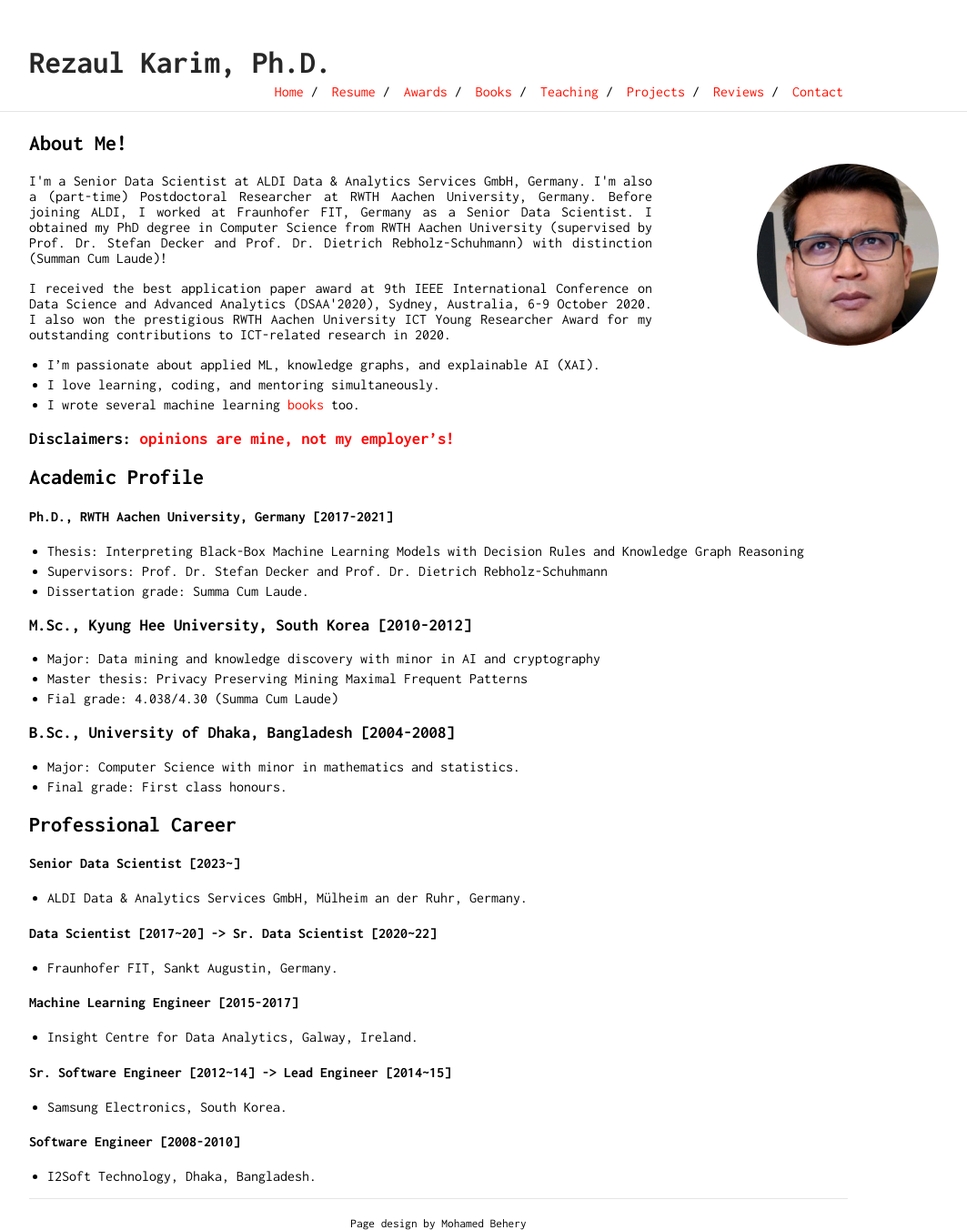
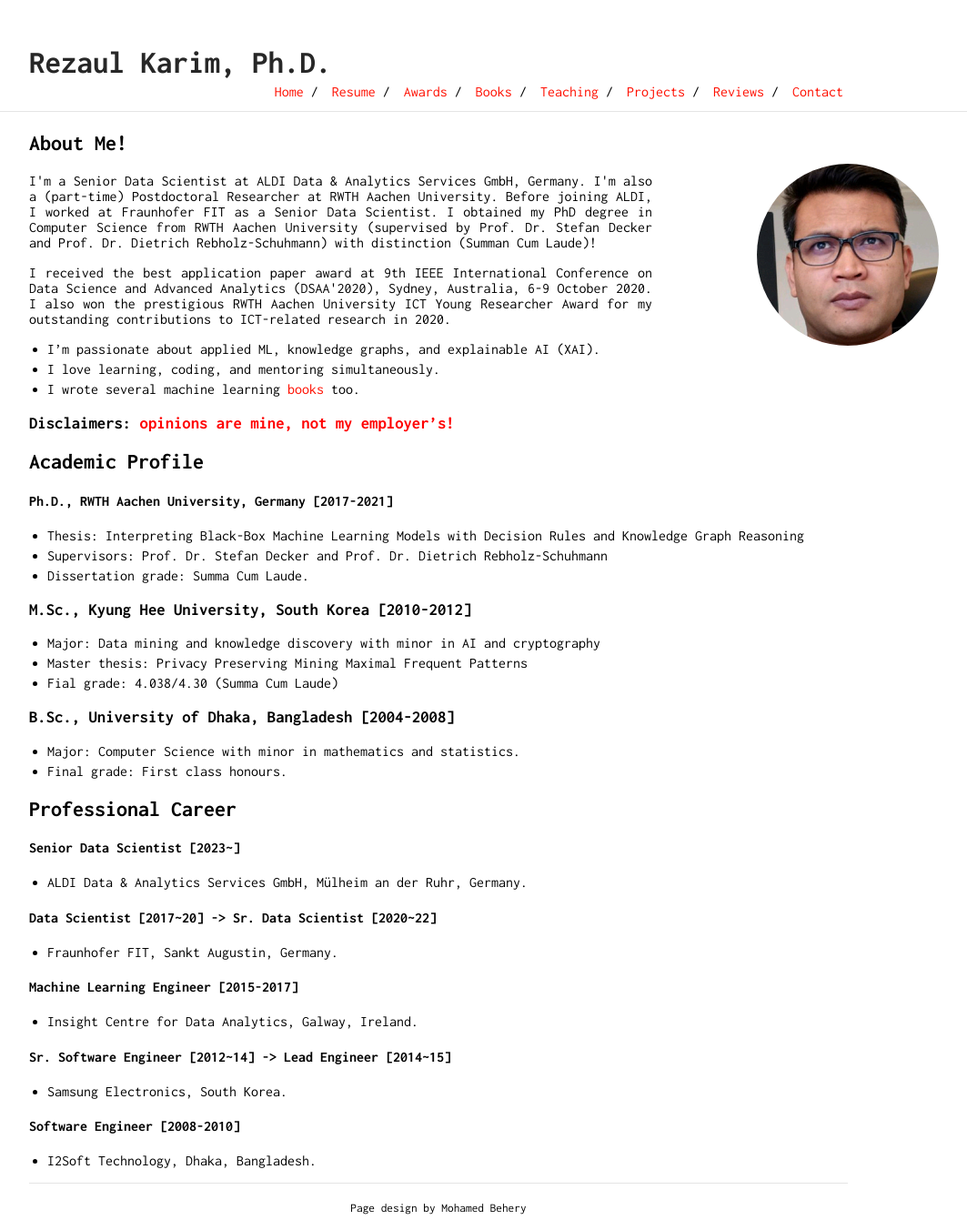
Before and after one commit to rezacsedu/rezacsedu.github.io, a Jekyll site: the page built from index.md, in a window 1280 px wide. Shown: the whole page at 91% size, without its empty margins (158-1221 px from the left). Built offline with Jekyll 4.4.1, drawn with Linux system fonts in a browser that asks for light colours; our own code applies the rules of GitHub Pages for plain Markdown files.

Commit message:
Update index.md

```diff
--- a/index.md
+++ b/index.md
@@ -1,7 +1,7 @@
 ## About Me!
 <img class="profile-picture" src="img/1664312512000.jpg" width="100">
 
-<p style='text-align: justify;'> I'm a Senior Data Scientist at ALDI Data & Analytics Services GmbH, Germany. I'm also a (part-time) Postdoctoral Researcher at RWTH Aachen University, Germany. Before joining ALDI, I worked at Fraunhofer FIT, Germany as a Senior Data Scientist. I obtained my PhD degree in Computer Science from RWTH Aachen University (supervised by Prof. Dr. Stefan Decker and Prof. Dr. Dietrich Rebholz-Schuhmann) with distinction (Summan Cum Laude)!</p>
+<p style='text-align: justify;'> I'm a Senior Data Scientist at ALDI Data & Analytics Services GmbH, Germany. I'm also a (part-time) Postdoctoral Researcher at RWTH Aachen University. Before joining ALDI, I worked at Fraunhofer FIT as a Senior Data Scientist. I obtained my PhD degree in Computer Science from RWTH Aachen University (supervised by Prof. Dr. Stefan Decker and Prof. Dr. Dietrich Rebholz-Schuhmann) with distinction (Summan Cum Laude)!</p>
 
 <p style='text-align: justify;'> I received the best application paper award at 9th IEEE International Conference on Data Science and Advanced Analytics (DSAA'2020),  Sydney, Australia, 6-9 October 2020. I also won the prestigious RWTH Aachen University ICT Young Researcher Award for my outstanding contributions to ICT-related research in 2020. </p>
 
```
